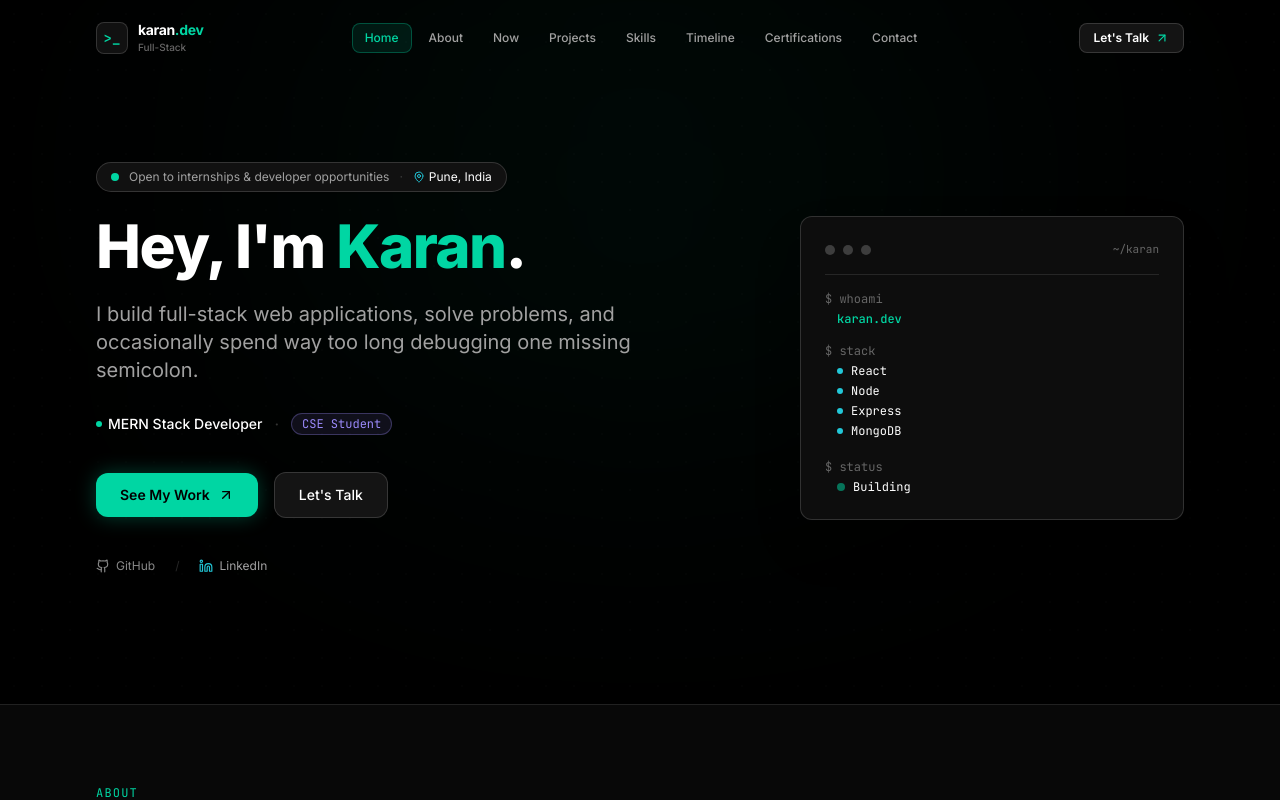
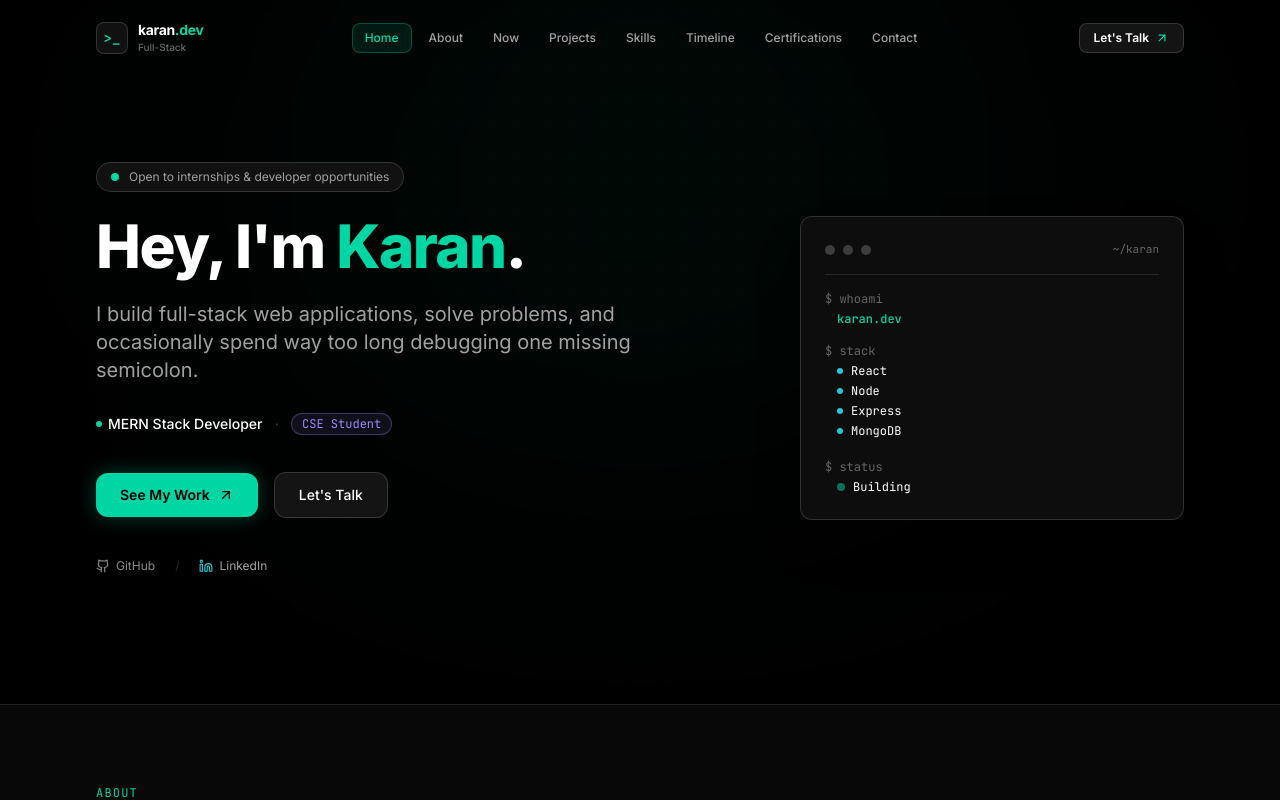
Before and after one commit to Karan-max-ux/portfolio, a React (Vite) app: page / in a window 1280 px wide. Shown: the top 800 px of the page. Built offline with nearby package versions, Linux system fonts and the light colour scheme.

Commit message:
Remove Pune, India location from hero availability pill

```diff
--- a/src/components/Hero.jsx
+++ b/src/components/Hero.jsx
@@ -2,7 +2,6 @@ import React from 'react';
 import { personalInfo } from '../data/portfolioData';
 import {
   ArrowUpRight,
-  MapPin,
   Linkedin,
   Github
 } from 'lucide-react';
@@ -43,18 +42,13 @@ export default function Hero({ onOpenPlaceholder }) {
           {/* Left Side: Main Introduction (7 columns) */}
           <div className="lg:col-span-7 text-left space-y-6">
 
-            {/* Availability & Location Pill */}
+            {/* Availability Pill */}
             <div className="inline-flex items-center gap-2.5 px-3.5 py-1.5 rounded-full bg-[#111111] border border-white/15 text-xs font-sans text-[#A1A1A1] shadow-sm">
               <span className="relative flex h-2 w-2">
                 <span className="animate-ping absolute inline-flex h-full w-full rounded-full bg-[#00D6A3] opacity-60"></span>
                 <span className="relative inline-flex rounded-full h-2 w-2 bg-[#00D6A3]"></span>
               </span>
               <span>{personalInfo.availability}</span>
-              <span className="text-white/20">·</span>
-              <span className="text-[#A1A1A1] flex items-center gap-1">
-                <MapPin className="w-3 h-3 text-[#22C7D8]" />
-                <span className="text-white">{personalInfo.location}</span>
-              </span>
             </div>
 
             {/* Headline with Signature Green Accent */}
```
